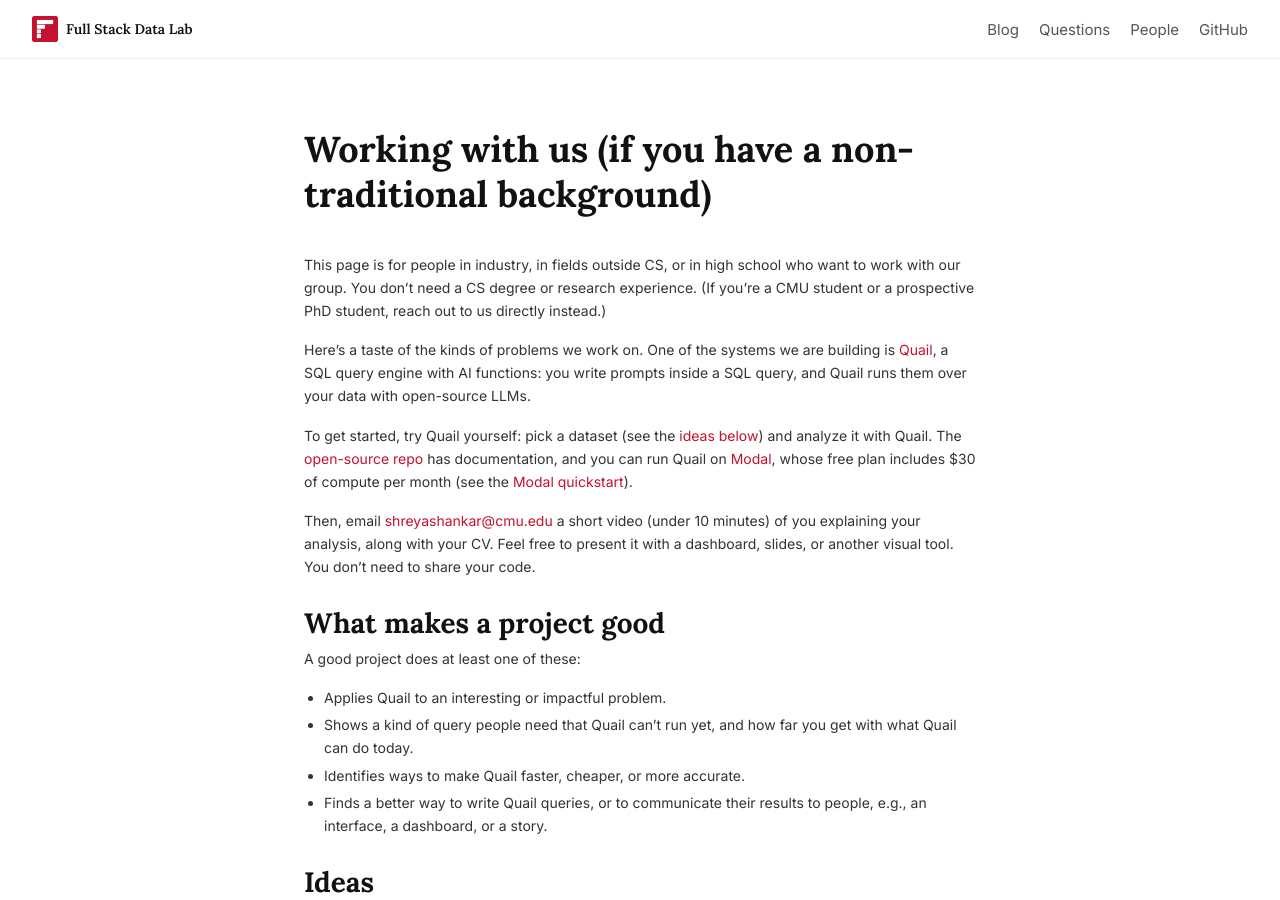
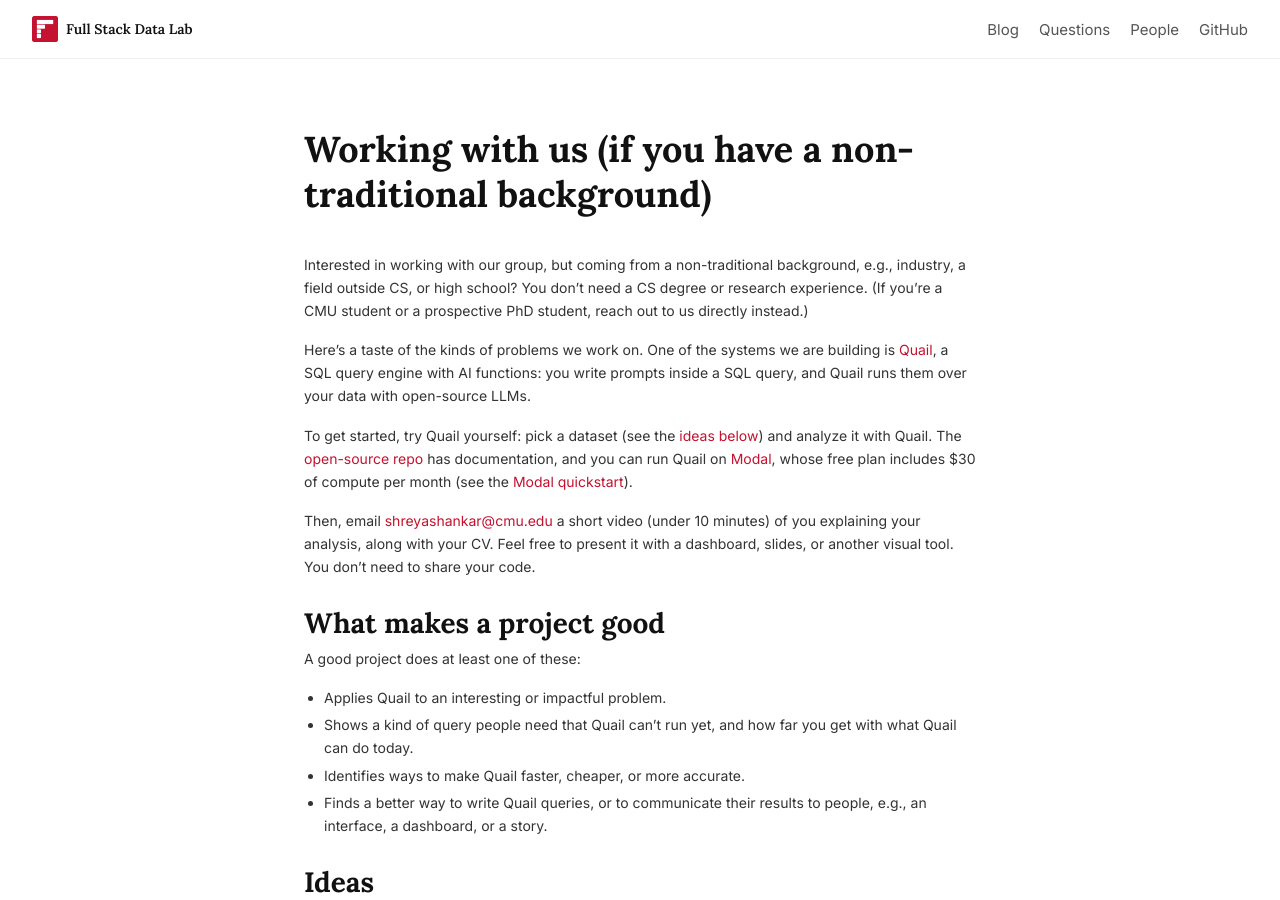
Before and after one commit to fsdatalab/fsdatalab.github.io, a Jekyll site: the page built from working-with-us/index.md, in a window 1280 px wide and 900 px high. Built offline with Jekyll 4.4.1, drawn with Linux system fonts in a browser that asks for light colours.

Commit message:
Restore the e.g. framing and simplify the home page link
Co-Authored-By: Claude Opus 5.5 <noreply@anthropic.com>
Claude-Session: https://claude.ai/code/session_012G22YKeXbXrH69ndHfe99f

```diff
--- a/index.html
+++ b/index.html
@@ -14,7 +14,7 @@ title: Full Stack Data Lab
   </ul>
   <p class="intro"><strong>Contact:</strong> <a href="mailto:shreyashankar@cmu.edu">shreyashankar@cmu.edu</a></p>
   <div style="background: rgba(196, 18, 48, 0.04); border: 1px solid rgba(196, 18, 48, 0.15); border-radius: 6px; padding: 0.875rem 1rem; margin-bottom: 0.625rem; font-size: 1rem; line-height: 1.65;">
-    <strong>We are hiring!</strong> We are looking for highly motivated and ambitious database, HCI, or AI researchers. PhD applicants: apply through the <a href="https://csd.cmu.edu/academics/doctoral/admissions">CMU CSD</a> or <a href="https://www.hcii.cmu.edu/academics/phd-hci/admissions">HCII</a> PhD applications. Postdocs, undergrads, and masters students: please reach out with why you want to work with us, your CV, and transcript. Don't write your email with AI, please! In industry, outside CS, or in high school? See how to <a href="{{ '/working-with-us/' | relative_url }}">work with us</a>.
+    <strong>We are hiring!</strong> We are looking for highly motivated and ambitious database, HCI, or AI researchers. PhD applicants: apply through the <a href="https://csd.cmu.edu/academics/doctoral/admissions">CMU CSD</a> or <a href="https://www.hcii.cmu.edu/academics/phd-hci/admissions">HCII</a> PhD applications. Postdocs, undergrads, and masters students: please reach out with why you want to work with us, your CV, and transcript. Don't write your email with AI, please! Non-traditional applicants: see <a href="{{ '/working-with-us/' | relative_url }}">this page</a>.
   </div>
 
   <div style="background: #f7f7f7; border: 1px solid #ddd; border-radius: 6px; padding: 0.875rem 1rem; margin-bottom: 0.625rem; font-size: 1rem; line-height: 1.65;">
--- a/working-with-us/index.md
+++ b/working-with-us/index.md
@@ -8,9 +8,9 @@ permalink: /working-with-us/
 
 <div class="post-header"><h1>Working with us (if you have a non-traditional background)</h1></div>
 
-This page is for people in industry, in fields outside CS, or in high
-school who want to work with our group. You don't need a CS degree or
-research experience. (If you're a CMU
+Interested in working with our group, but coming from a non-traditional
+background, e.g., industry, a field outside CS, or high school? You don't
+need a CS degree or research experience. (If you're a CMU
 student or a prospective PhD student, reach out to us directly instead.)
 
 Here's a taste of the kinds of problems we work on. One of the systems we
```
